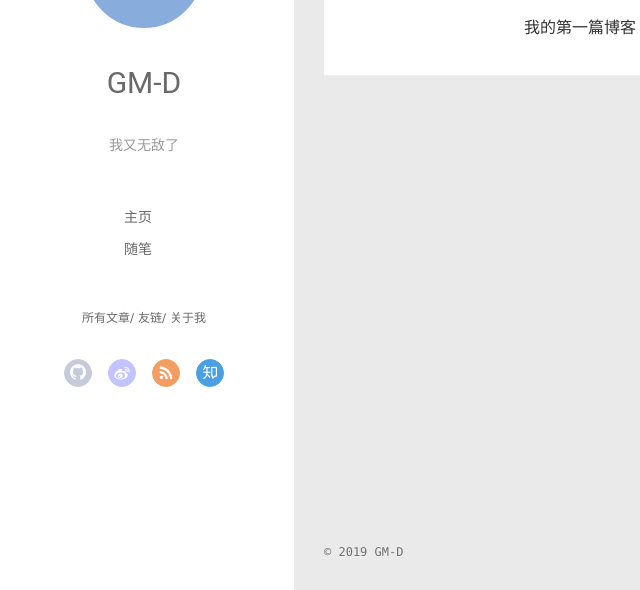
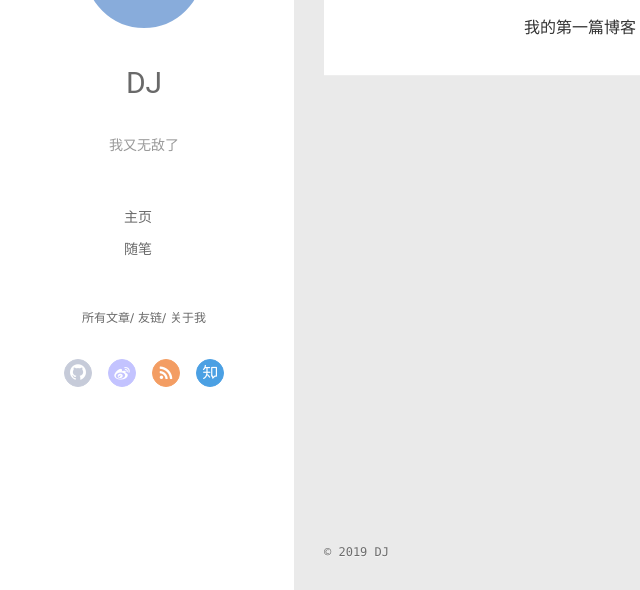
Before and after one commit to dj0701/dj0701.github.io, a plain HTML site: page archives/index.html in a window 1280 px wide. Shown: the part 207-797 px from the top of the page, 6-646 px from the left. Drawn offline with Linux system fonts and the light colour scheme.

Commit message:
Site updated: 2019-08-15 00:07:49

```diff
--- a/archives/index.html
+++ b/archives/index.html
@@ -50,7 +50,7 @@
 			<img src="" class="js-avatar">
 		</a>
 		<hgroup>
-		  <h1 class="header-author"><a href="/">GM-D</a></h1>
+		  <h1 class="header-author"><a href="/">DJ</a></h1>
 		</hgroup>
 
 		<p class="header-subtitle">我又无敌了</p>
@@ -110,7 +110,7 @@
 				<img src="" class="js-avatar">
 			</div>
 			<hgroup>
-			  <h1 class="header-author js-header-author">GM-D</h1>
+			  <h1 class="header-author js-header-author">DJ</h1>
 			</hgroup>
 
 			<p class="header-subtitle"><i class="icon icon-quo-left"></i>我又无敌了<i class="icon icon-quo-right"></i></p>
@@ -258,7 +258,7 @@
   <div class="outer">
     <div id="footer-info">
     	<div class="footer-left">
-    		&copy; 2019 GM-D
+    		&copy; 2019 DJ
     	</div>
       	<div class="footer-right">
       		<a href="http://hexo.io/" target="_blank">Hexo</a>  Theme <a href="https://github.com/litten/hexo-theme-yilia" target="_blank">Yilia</a> by Litten
```
Also changed, not shown: 2019/08/10/我的第一篇博客/index.html (+3 -3 lines), 2019/08/11/今天我又变强了/index.html (+3 -3 lines), 2019/08/14/查找和删除子物体方法/index.html (+3 -3 lines), archives/2019/08/index.html (+3 -3 lines), archives/2019/index.html (+3 -3 lines), content.json (+1 -1 lines), index.html (+3 -3 lines).
